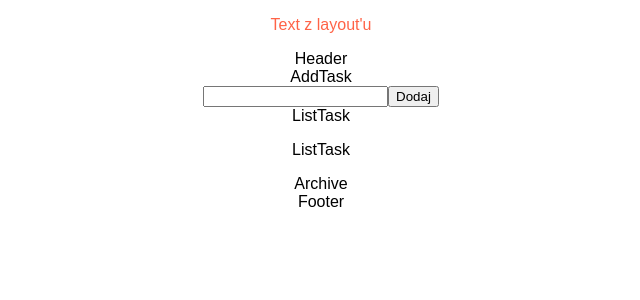
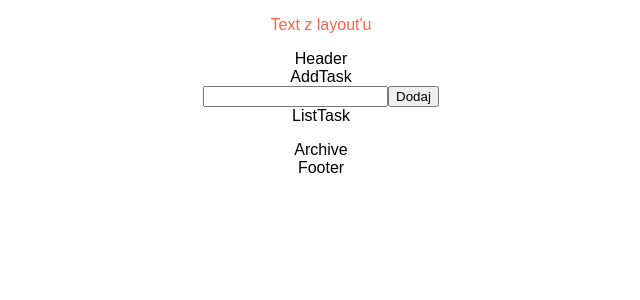
Before and after one commit to MarkFicht/team-project-todo, a React (Create React App) app: page / in a window 1280 px wide. Shown: the top 300 px of the page, without its empty margins (319-959 px from the left). Built offline with nearby package versions, Linux system fonts and the light colour scheme.

Commit message:
Fixed displaying tasks. They are now being added only under 'ListTask'.

```diff
--- a/src/Layout/Layout.js
+++ b/src/Layout/Layout.js
@@ -20,7 +20,6 @@ class Layout extends React.Component {
                 <p className='test'>Text z layout'u</p>
                 <Header />
                 <AddTask />
-                <ListTask />
                 <Archive />
                 <Footer />
             </div>
```
